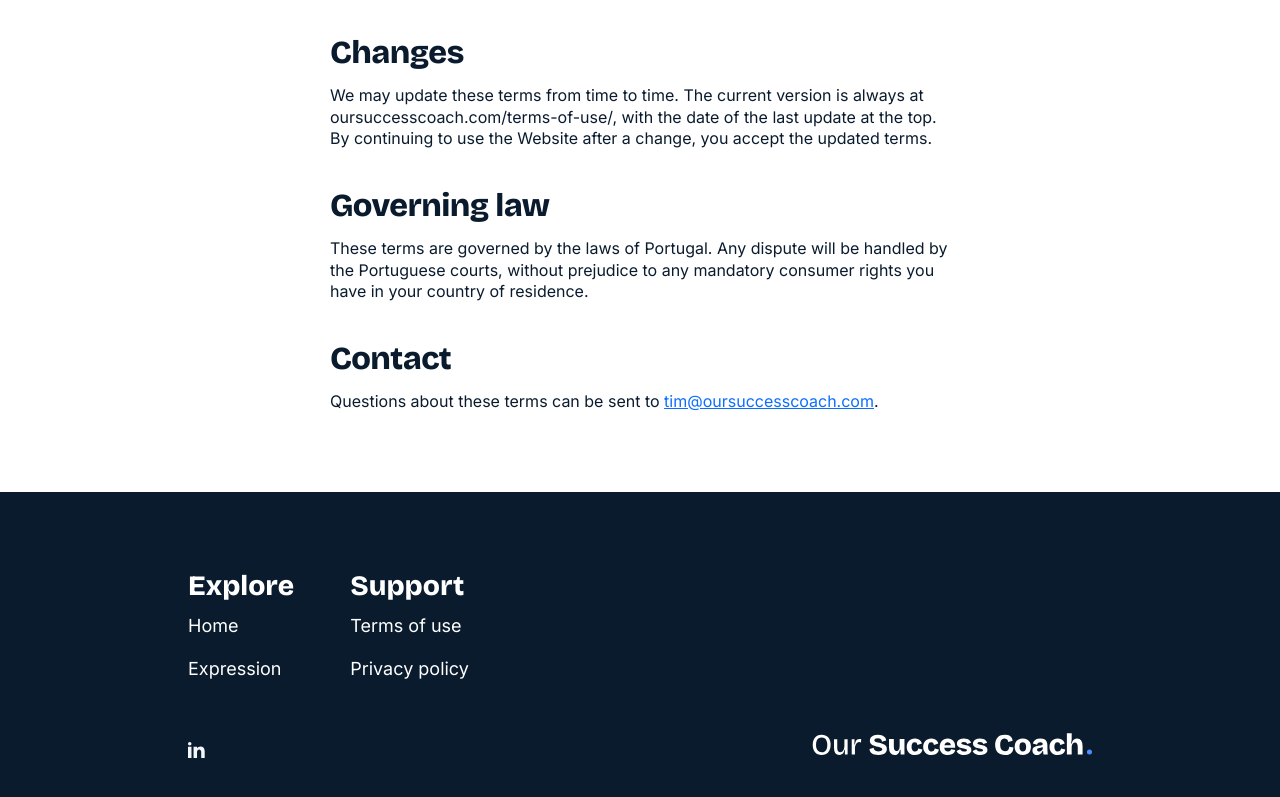
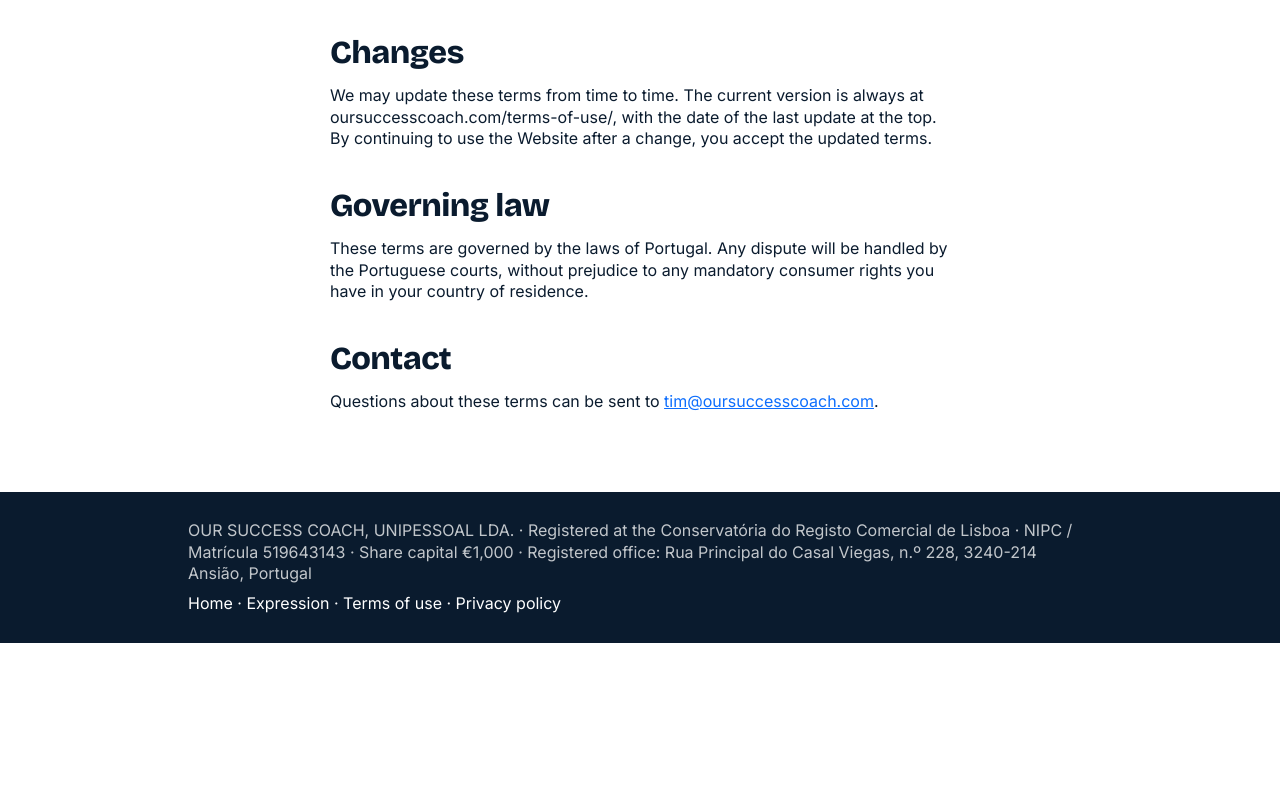
Before and after one commit to 351Nomad/oursuccesscoach-site, a plain HTML site: page terms-of-use/index.html in a window 1280 px wide. Shown: the part 1883-2680 px from the top of the page. After the commit the page ends 2526 px from the top, so only its background shows below. Drawn offline with Linux system fonts and the light colour scheme.

Commit message:
Site update 2026-11-22 07:29

```diff
--- a/policy-assets/css/site.css
+++ b/policy-assets/css/site.css
@@ -136,31 +136,9 @@ svg.ico{height:1em;vertical-align:middle}
 /* call to action */
 
 /* footer */
-.footer{color:var(--background);background-color:var(--text);padding-top:3.5em;padding-bottom:3.5em}
-@media (min-width:1024px){.footer{padding-top:5em;padding-bottom:5em}}
-@media (min-width:1366px){.footer{padding-top:7em;padding-bottom:6em}}
-.footnav{display:grid;grid-template-columns:auto;grid-template-rows:repeat(3,auto);grid-template-areas:'menu' 'social' 'logo';justify-items:center}
-@media (min-width:1024px){.footnav{grid-template-columns:1fr auto;grid-template-rows:auto auto;grid-template-areas:'menu menu' 'social logo';justify-items:start}}
-.footnav .cols{grid-area:menu;display:flex;align-items:center;flex-direction:column}
-@media (min-width:1024px){.footnav .cols{align-items:flex-start;flex-direction:row}}
-.footnav .col{margin-bottom:2em}
-@media (min-width:1024px){.footnav .col{margin-bottom:0;margin-right:3.5em}.footnav .col:last-child{margin-right:0}}
-@media (min-width:1366px){.footnav .col{margin-right:5.5em}}
-.footnav h3{font-family:var(--font-display);font-weight:800;font-size:2rem;line-height:1;letter-spacing:-.018em;text-align:center;margin:1.25em 0 .5em}
-.footnav h3:first-child{margin-top:0}
-@media (min-width:768px){.footnav h3{text-align:left}}
-@media (min-width:1024px){.footnav h3{font-size:1.75rem;letter-spacing:normal}}
-@media (min-width:1920px){.footnav h3{font-size:2rem;letter-spacing:-.018em}}
-.footnav .col a{font-size:1.125rem;line-height:1.35;display:block;cursor:pointer;color:var(--background);outline:none;margin-bottom:.5em;text-align:center;text-decoration:none}
-.footnav .col a:hover{text-decoration:underline}
-@media (min-width:768px){.footnav .col a{font-size:1rem}}
-@media (min-width:1024px){.footnav .col a{font-size:1.125rem;text-align:left;margin-bottom:1em}}
-@media (min-width:1920px){.footnav .col a{font-size:1.25rem}}
-.footnav .social{grid-area:social;display:grid;grid-auto-flow:column;gap:1.5rem;align-self:end;margin-top:1em}
-@media (min-width:1024px){.footnav .social{gap:1rem;justify-self:start}}
-.footnav .social a{color:var(--text-light)}
-.footnav .social a:hover,.footnav .social a:focus{color:var(--text-secondary-light)}
-.footnav .home{grid-area:logo;justify-self:center;margin-top:2em;color:var(--text-light);outline:none}
-.footnav .home:hover,.footnav .home:focus{color:var(--text-secondary-light)}
-.footnav .home img{height:1.4rem;width:auto;display:block}
-@media (min-width:1024px){.footnav .home{justify-self:end}.footnav .home img{height:1.9rem}}
+.footer{color:var(--background);background-color:var(--text);padding:1.75rem 0;font-size:.8125rem;line-height:1.6}
+.footer .foot{display:flex;flex-direction:column;gap:.5rem}
+.footer .foot p{margin:0}
+.footer .foot-legal{opacity:.75}
+.footer a{color:inherit;text-decoration:none;cursor:pointer}
+.footer a:hover,.footer a:focus{text-decoration:underline}
--- a/terms-of-use/index.html
+++ b/terms-of-use/index.html
@@ -49,11 +49,10 @@
 <p>Questions about these terms can be sent to <a class="link link-primary" href="mailto:tim@oursuccesscoach.com">tim@oursuccesscoach.com</a>.</p>
 </section></div>
 
-<footer class="footer"><nav class="wrap footnav" aria-label="Explore">
-<div class="cols"><div class="col"><h3>Explore</h3><a href="/">Home</a><a href="/tools/Expression/">Expression</a></div><div class="col"><h3>Support</h3><a href="/terms-of-use/">Terms of use</a><a href="/privacy-policy/">Privacy policy</a></div></div>
-<div class="social"><a aria-label="Our Success Coach on LinkedIn" href="https://www.linkedin.com/company/our-success-coach/" target="_blank" rel="noopener noreferrer"><svg class="ico" fill="none" viewBox="0 0 15 14" xmlns="http://www.w3.org/2000/svg" aria-hidden="true"><path d="M3.04348 1.52174C3.04348 2.37391 2.37391 3.04348 1.52174 3.04348C0.669565 3.04348 0 2.37391 0 1.52174C0 0.669565 0.669565 0 1.52174 0C2.37391 0 3.04348 0.669565 3.04348 1.52174ZM3.04348 4.26087H0V14H3.04348V4.26087ZM7.91304 4.26087H4.86957V14H7.91304V8.88696C7.91304 6.02609 11.5652 5.78261 11.5652 8.88696V14H14.6087V7.85217C14.6087 3.04348 9.19131 3.22609 7.91304 5.6V4.26087Z" fill="currentColor"></path></svg></a></div>
-<a aria-label="Our Success Coach home" class="home" href="/"><img src="/policy-assets/images/our-success-coach-wordmark-white.svg" alt="Our Success Coach" width="196" height="21"></a>
-</nav></footer>
+<footer class="footer"><div class="wrap foot">
+<p class="foot-legal">OUR SUCCESS COACH, UNIPESSOAL LDA. · Registered at the Conservatória do Registo Comercial de Lisboa · NIPC / Matrícula 519643143 · Share capital €1,000 · Registered office: Rua Principal do Casal Viegas, n.º 228, 3240-214 Ansião, Portugal</p>
+<p class="foot-links"><a href="/">Home</a> · <a href="/tools/Expression/">Expression</a> · <a href="/terms-of-use/">Terms of use</a> · <a href="/privacy-policy/">Privacy policy</a></p>
+</div></footer>
 </div>
 <script src="/policy-assets/js/site.js" defer></script>
 </body>
```
Also changed, not shown: privacy-policy/index.html (+4 -5 lines), tools/Expression/index.html (+4 -5 lines).
